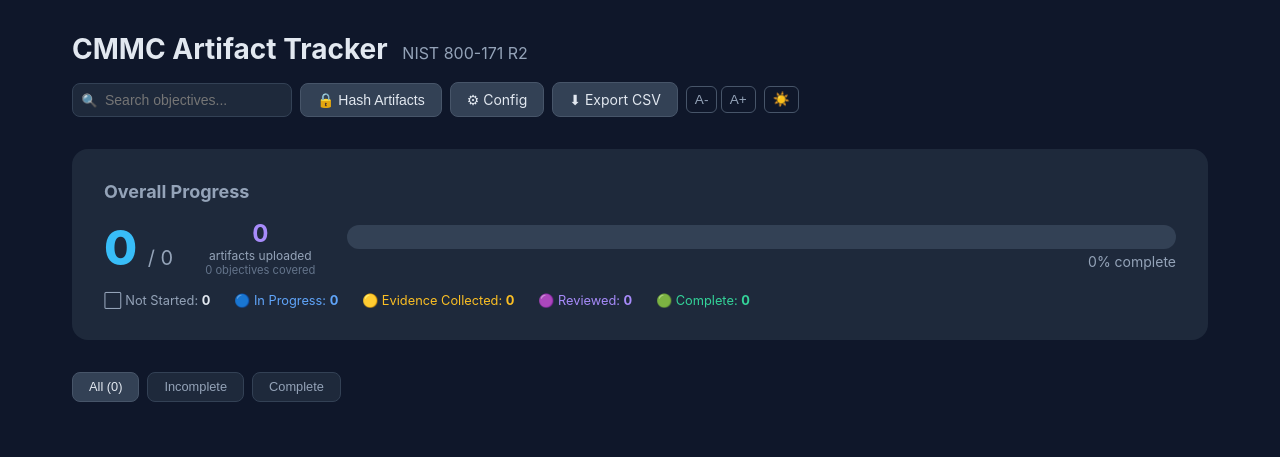
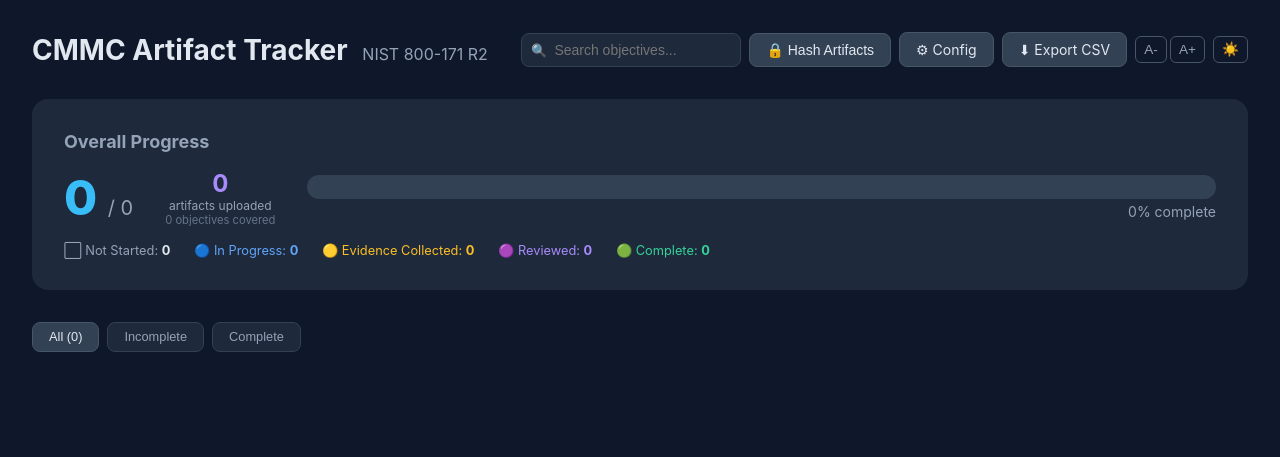
Before and after one commit to jonathancaruso/cmmc-tracker, a Flask app: page / in a window 1280 px wide. Shown: the top 457 px of the page. Run offline with Flask 3, Linux system fonts and the light colour scheme; data that the repository does not hold is empty; parts of the project's set-up code (start-up, migrations or seed data) failed here and were passed over.

Commit message:
Widen container to 1600px to reduce blank space on sides

```diff
--- a/templates/config.html
+++ b/templates/config.html
@@ -7,7 +7,7 @@
     <style>
         * { margin: 0; padding: 0; box-sizing: border-box; }
         body { background: var(--bg-primary); color: var(--text-primary); font-family: -apple-system, BlinkMacSystemFont, 'Segoe UI', Roboto, sans-serif; }
-        .container { max-width: 800px; margin: 0 auto; padding: 2rem; }
+        .container { max-width: 1600px; margin: 0 auto; padding: 2rem; }
 
         header { margin-bottom: 2rem; }
         .back { color: var(--text-muted); text-decoration: none; font-size: 0.875rem; }
--- a/templates/dashboard.html
+++ b/templates/dashboard.html
@@ -7,7 +7,7 @@
     <style>
         * { margin: 0; padding: 0; box-sizing: border-box; }
         body { background: var(--bg-primary); color: var(--text-primary); font-family: -apple-system, BlinkMacSystemFont, 'Segoe UI', Roboto, sans-serif; }
-        .container { max-width: 1200px; margin: 0 auto; padding: 2rem; }
+        .container { max-width: 1600px; margin: 0 auto; padding: 2rem; }
 
         header { display: flex; justify-content: space-between; align-items: center; margin-bottom: 2rem; flex-wrap: wrap; gap: 1rem; }
         h1 { font-size: 1.75rem; font-weight: 700; }
--- a/templates/family.html
+++ b/templates/family.html
@@ -7,7 +7,7 @@
     <style>
         * { margin: 0; padding: 0; box-sizing: border-box; }
         body { background: var(--bg-primary); color: var(--text-primary); font-family: -apple-system, BlinkMacSystemFont, 'Segoe UI', Roboto, sans-serif; }
-        .container { max-width: 1000px; margin: 0 auto; padding: 2rem; }
+        .container { max-width: 1600px; margin: 0 auto; padding: 2rem; }
 
         header { margin-bottom: 2rem; }
         .back { color: var(--text-muted); text-decoration: none; font-size: 0.875rem; }
--- a/templates/member.html
+++ b/templates/member.html
@@ -7,7 +7,7 @@
     <style>
         * { margin: 0; padding: 0; box-sizing: border-box; }
         body { background: var(--bg-primary); color: var(--text-primary); font-family: -apple-system, BlinkMacSystemFont, 'Segoe UI', Roboto, sans-serif; }
-        .container { max-width: 1000px; margin: 0 auto; padding: 2rem; }
+        .container { max-width: 1600px; margin: 0 auto; padding: 2rem; }
         header { margin-bottom: 2rem; }
         .back { color: var(--text-muted); text-decoration: none; font-size: 0.875rem; }
         .back:hover { color: var(--text-primary); }
--- a/templates/search.html
+++ b/templates/search.html
@@ -7,7 +7,7 @@
     <style>
         * { margin: 0; padding: 0; box-sizing: border-box; }
         body { background: var(--bg-primary); color: var(--text-primary); font-family: -apple-system, BlinkMacSystemFont, 'Segoe UI', Roboto, sans-serif; }
-        .container { max-width: 1000px; margin: 0 auto; padding: 2rem; }
+        .container { max-width: 1600px; margin: 0 auto; padding: 2rem; }
         header { margin-bottom: 1.5rem; }
         .back { color: var(--text-muted); text-decoration: none; font-size: 0.875rem; }
         .back:hover { color: var(--text-primary); }
```
